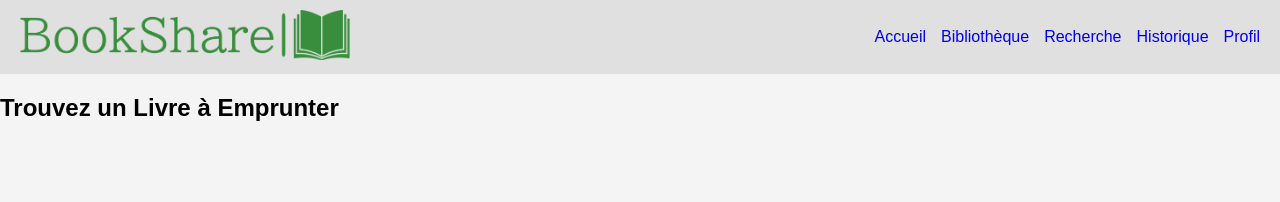
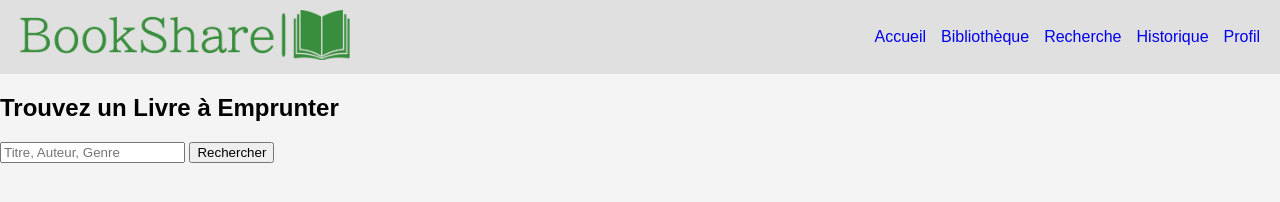
Before and after one commit to BdeB-Org/2cw-tp3-tp3_taghrid_tasnim, a plain HTML site: page html/recherche.html in a window 1280 px wide. Drawn offline with Linux system fonts and the light colour scheme.

Commit message:
codage dans recherche.html

```diff
--- a/html/recherche.html
+++ b/html/recherche.html
@@ -24,6 +24,9 @@
     <main>
         <h2>Trouvez un Livre à Emprunter</h2>
         <form id="searchBookForm">
+            <input type="text" id="searchQuery" placeholder="Titre, Auteur, Genre" required>
+            <button type="submit">Rechercher</button>
+        </form>
 
 
     </main>
```
